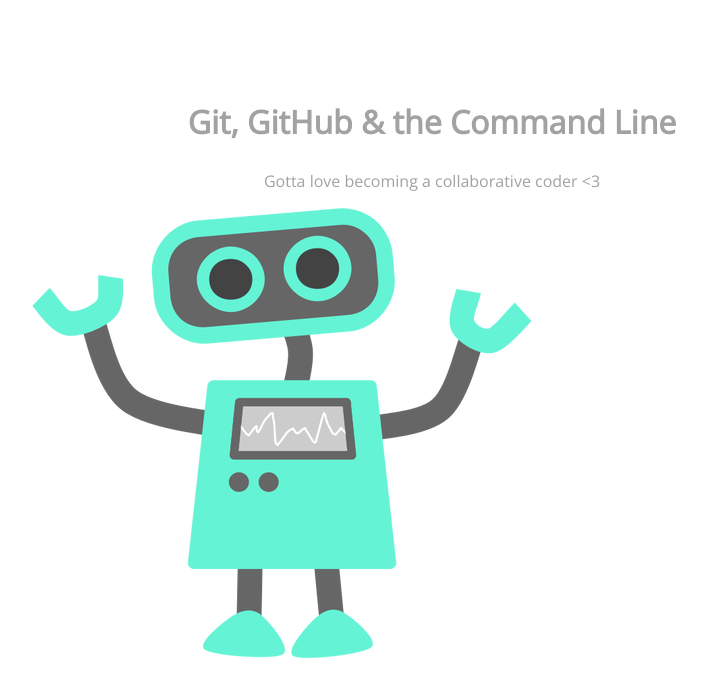
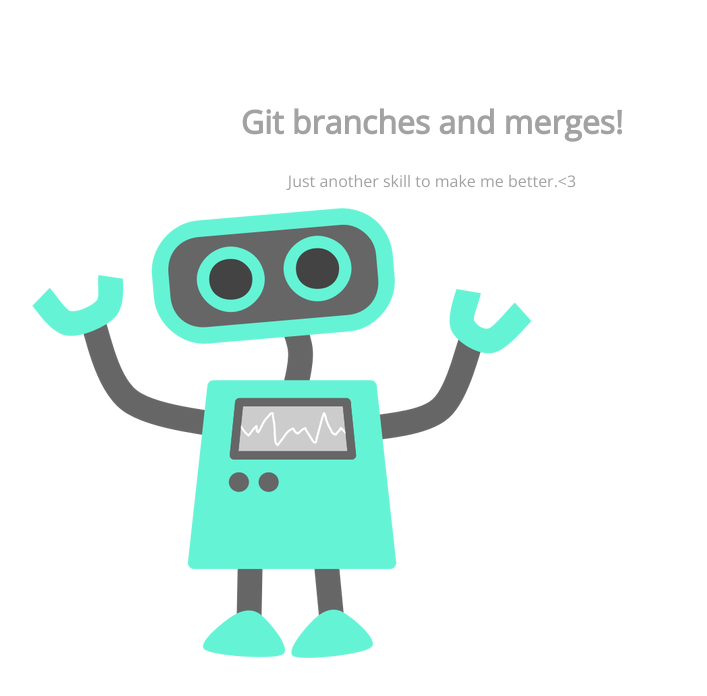
Before and after one commit to Andygirl/105-project, a plain HTML site: page index.html in a window 1280 px wide. Shown: the whole page, without its empty margins (208-915 px from the left). Drawn offline with nearby package versions, Linux system fonts and the light colour scheme.

Commit message:
changed text in h1 and p

```diff
--- a/index.html
+++ b/index.html
@@ -8,8 +8,8 @@
 </head>
 <body>
 	<section>
-		<h1>Git, GitHub & the Command Line</h1>
-		<p>Gotta love becoming a collaborative coder <3</p>
+		<h1>Git branches and merges!</h1>
+		<p>Just another skill to make me better.<3</p>
 		<img src="img/happy-blue-robot.png">
 	</section>
 </body>
```
